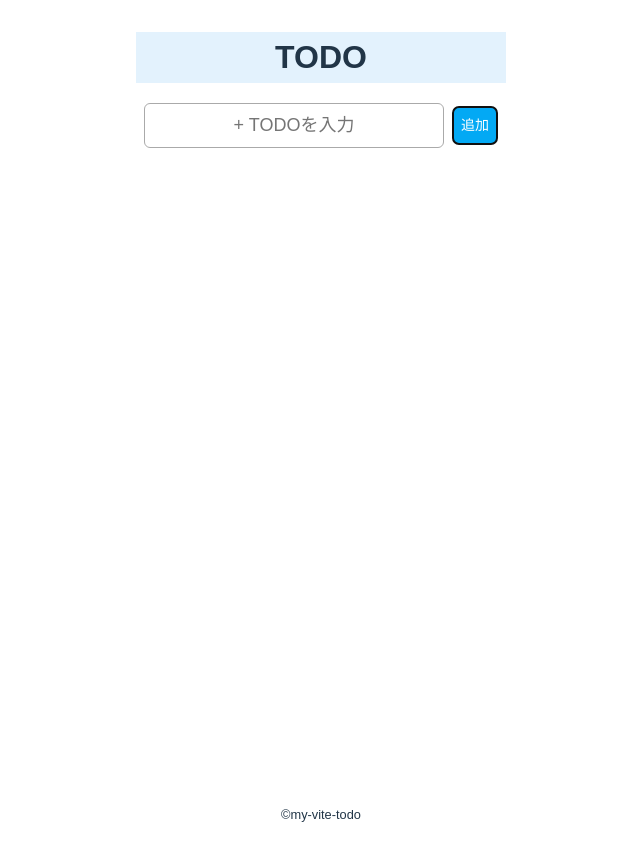
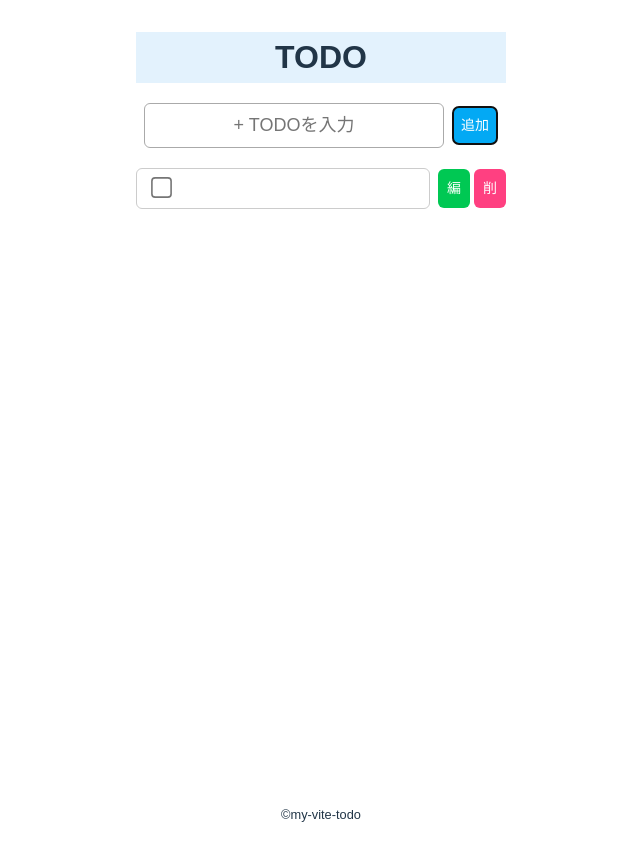
Before and after one commit to TSKGunGun/Vue3-tutorial-first-book, a Vue app: page / in a window 1280 px wide. Both pictures are taken after a click on the button "追加". Shown: the top 858 px of the page, without its empty margins (319-959 px from the left). Built offline with nearby package versions, Linux system fonts and the light colour scheme.

Commit message:
Todo設定

```diff
--- a/src/App.vue
+++ b/src/App.vue
@@ -15,7 +15,6 @@ import MainTodo from './components/MainTodo.vue';
 </template>
 
 <style>
-@import './assets/css/destyle.css';
 .wrap {
   display: flex;
   flex-direction: column;
--- a/src/assets/css/destyle.css
+++ b/src/assets/css/destyle.css
@@ -228,8 +228,6 @@ input,
 optgroup,
 select,
 textarea {
-  -webkit-appearance: none; /* 1 */
-  appearance: none;
   vertical-align: middle;
   color: inherit;
   font: inherit;
--- a/src/components/MainTodo.vue
+++ b/src/components/MainTodo.vue
@@ -2,6 +2,17 @@
 import { ref } from 'vue';
 const todoRef = ref('');
 const todoListRef = ref([]);
+const isEditRef = ref(false);
+let editId = null;
+
+const editTodo = () => {
+  const todo = todoListRef.value.find((todo) => todo.id === editId);
+  todo.task = todoRef.value;
+  isEditRef.value = false;
+  todoRef.value = '';
+  localStorage.todoList = JSON.stringify(todoListRef.value);
+  editId = null;
+};
 
 const addTodo = () => {
   const id = new Date().getTime();
@@ -13,6 +24,23 @@ const addTodo = () => {
   localStorage.todoList = JSON.stringify(todoListRef.value);
   todoRef.value = '';
 };
+
+const showTodo = (id) => {
+  const todo = todoListRef.value.find((todo) => todo.id === id);
+  todoRef.value = todo.task;
+  isEditRef.value = true;
+  editId = id;
+};
+
+const deleteTodo = (id) => {
+  const todo = todoListRef.value.find((todo) => todo.id === id);
+  const index = todoListRef.value.findIndex((todo) => todo.id === id);
+
+  if (!confirm(`「${todo.task}」を削除しますか？`)) return;
+
+  todoListRef.value.splice(index, 1);
+  localStorage.todoList = JSON.stringify(todoListRef.value);
+};
 </script>
 
 <template>
@@ -23,7 +51,24 @@ const addTodo = () => {
       placeholder="+ TODOを入力"
       v-model="todoRef"
     />
-    <button class="btn" @click="addTodo">追加</button>
+    <button v-if="isEditRef" class="btn green" @click="editTodo">変更</button>
+    <button v-else class="btn" @click="addTodo">追加</button>
+    <div class="box_list">
+      <div v-for="todo in todoListRef" :key="todo.id" class="todo_list">
+        <div class="todo">
+          <input
+            type="checkbox"
+            name="check"
+            id="check1"
+            class="check"
+          /><label>{{ todo.task }}</label>
+        </div>
+        <div class="btns">
+          <button class="btn green" @click="showTodo(todo.id)">編</button>
+          <button class="btn pink" @click="deleteTodo(todo.id)">削</button>
+        </div>
+      </div>
+    </div>
   </div>
 </template>
 
@@ -49,4 +94,45 @@ const addTodo = () => {
   text-align: center;
   font-size: 14px;
 }
+
+.box_list {
+  display: flex;
+  margin-top: 20px;
+  flex-direction: column;
+  gap: 4px;
+}
+
+.todo_list {
+  display: flex;
+  align-items: center;
+  gap: 8px;
+}
+
+.todo {
+  border: 1px solid #ccc;
+  border-radius: 6px;
+  padding: 12px;
+  width: 300px;
+  display: flex;
+  align-items: flex-start;
+}
+
+.check {
+  border: 1px solid red;
+  transform: scale(1.6);
+  margin: 0 16px 2px 6px;
+}
+
+.btns {
+  display: flex;
+  gap: 4px;
+}
+
+.green {
+  background-color: #00c853;
+}
+
+.pink {
+  background-color: #ff4081;
+}
 </style>
```
Also changed, not shown: src/main.js (+5 -4 lines).
